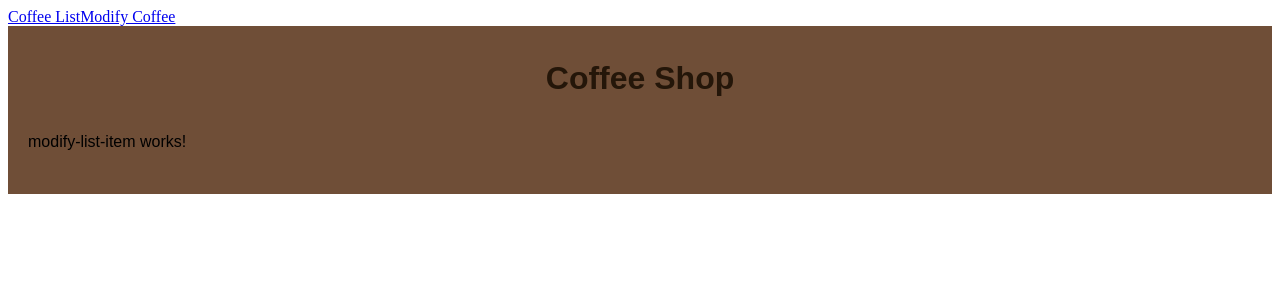
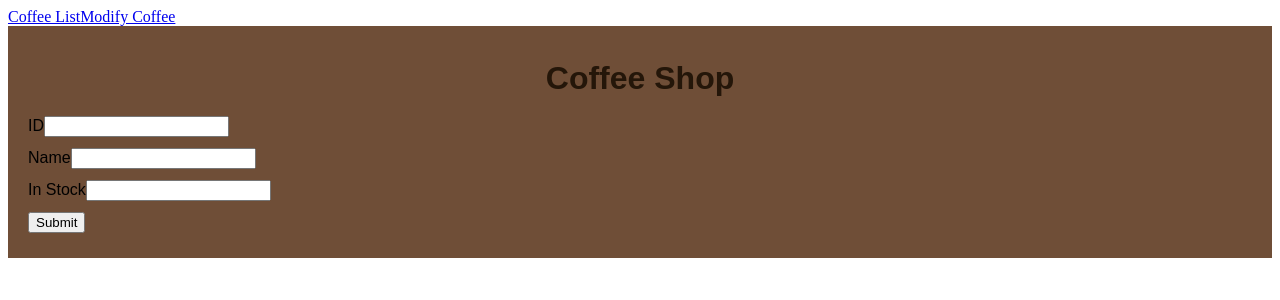
Before and after one commit to anshuldotsite/Anshul_Karande_Learning_Angular, an Angular app: page /modify-coffee in a window 1280 px wide. Shown: the top 300 px of the page. Built offline with nearby package versions, Linux system fonts and the light colour scheme.

Commit message:
added reactive forms, created a form to update or add items also to edit or del items

```diff
--- a/src/app/coffee-list/coffee-list.component.html
+++ b/src/app/coffee-list/coffee-list.component.html
@@ -6,6 +6,13 @@
     <p *ngIf="!selectedCoffeeItem.inStock">Out of Stock</p>
 </div>
 
+<div *ngFor="let coffee of CoffeeItems">
+    <app-coffee-list-item [inStock]="coffee"></app-coffee-list-item>
+    <button (click)="updateCoffeeItem(coffee)">Edit</button>
+    <button (click)="deleteCoffeeItem(coffee.id)">Delete</button>
+</div>
+
+
 <h3>Menu</h3>
 <ul>
     <li *ngFor="let coffee of CoffeeItems" (click)="selectCoffee(coffee.id)" class="clickable-item"
--- a/src/app/coffee-list/coffee-list.component.ts
+++ b/src/app/coffee-list/coffee-list.component.ts
@@ -43,4 +43,12 @@ export class CoffeeListComponent implements OnInit {
       },
     });
   }
+
+  updateCoffeeItem(item: Coffee) {
+    this.CoffeeService.updateMenuItem(item);
+  }
+
+  deleteCoffeeItem(id: number) {
+    this.CoffeeService.deleteMenuItem(id);
+  }
 }
--- a/src/app/modify-list-item/modify-list-item.component.html
+++ b/src/app/modify-list-item/modify-list-item.component.html
@@ -1 +1,23 @@
-<p>modify-list-item works!</p>
+<form [formGroup]="coffeeForm" (ngSubmit)="onSubmit()">
+    <!-- ID Field -->
+    <div class="form-group">
+        <label for="id">ID</label>
+        <input type="number" id="id" formControlName="id" />
+    </div>
+
+    <!-- Name Field -->
+    <div class="form-group">
+        <label for="name">Name</label>
+        <input type="text" id="name" formControlName="name" />
+    </div>
+
+    <!-- In Stock Field -->
+    <div class="form-group">
+        <label for="inStock">In Stock</label>
+        <input type="number" id="inStock" formControlName="inStock" />
+    </div>
+
+    <!-- Submit Button (Add or Update) -->
+    <button type="submit">Submit</button>
+
+</form>
--- a/src/app/modify-list-item/modify-list-item.component.ts
+++ b/src/app/modify-list-item/modify-list-item.component.ts
@@ -1,12 +1,41 @@
-import { Component } from '@angular/core';
+import { Component, OnInit } from '@angular/core';
+import {
+  FormBuilder,
+  FormGroup,
+  Validators,
+  ReactiveFormsModule,
+} from '@angular/forms';
+import { CoffeeService } from '../Services/coffee.service';
+import { NgFor } from '@angular/common';
 
 @Component({
   selector: 'app-modify-list-item',
   standalone: true,
-  imports: [],
+  imports: [NgFor, ReactiveFormsModule],
   templateUrl: './modify-list-item.component.html',
-  styleUrl: './modify-list-item.component.css'
+  styleUrl: './modify-list-item.component.css',
 })
-export class ModifyListItemComponent {
+export class ModifyListItemComponent implements OnInit {
+  coffeeForm: FormGroup;
 
+  constructor(
+    private formBuilder: FormBuilder,
+    private coffeeService: CoffeeService
+  ) {
+    this.coffeeForm = this.formBuilder.group({
+      id: ['', Validators.required],
+      name: ['', Validators.required],
+      description: ['', Validators.required],
+      price: ['', Validators.required],
+      inStock: ['', Validators.required],
+    });
+  }
+
+  ngOnInit() {}
+
+  onSubmit() {
+    const coffeData = this.coffeeForm.value;
+    this.coffeeService.addMenuItem(coffeData);
+    this.coffeeForm.reset();
+  }
 }
```
